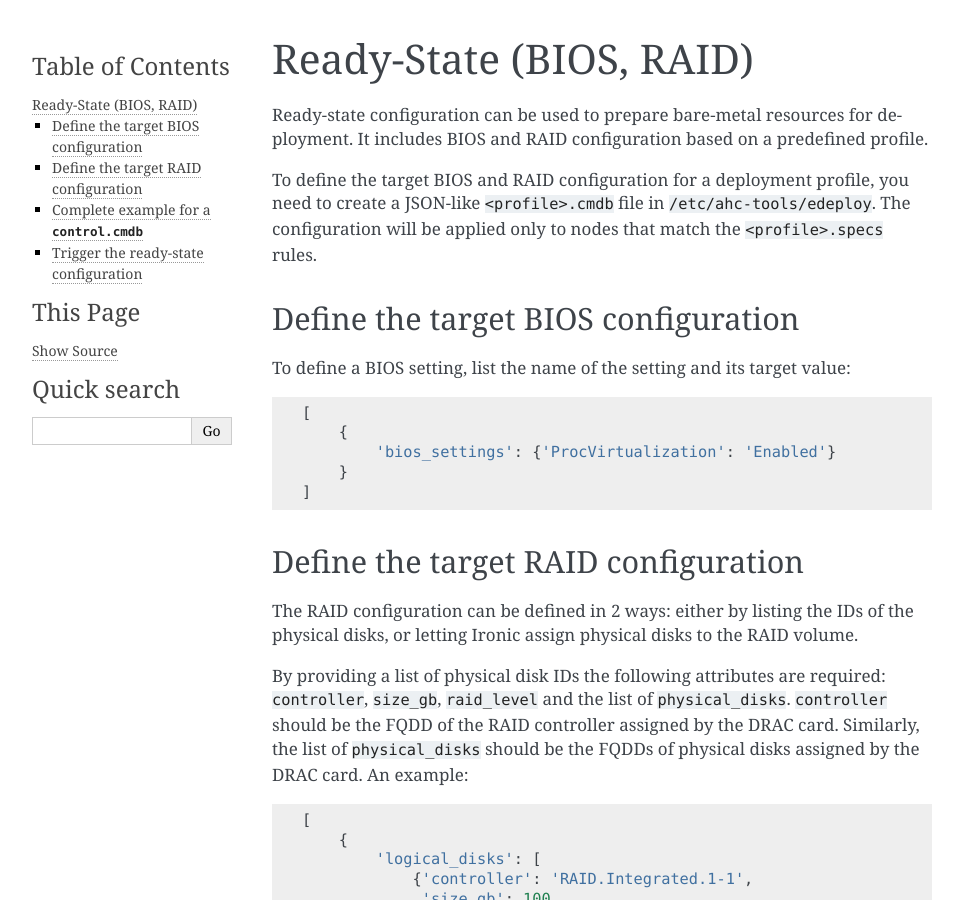
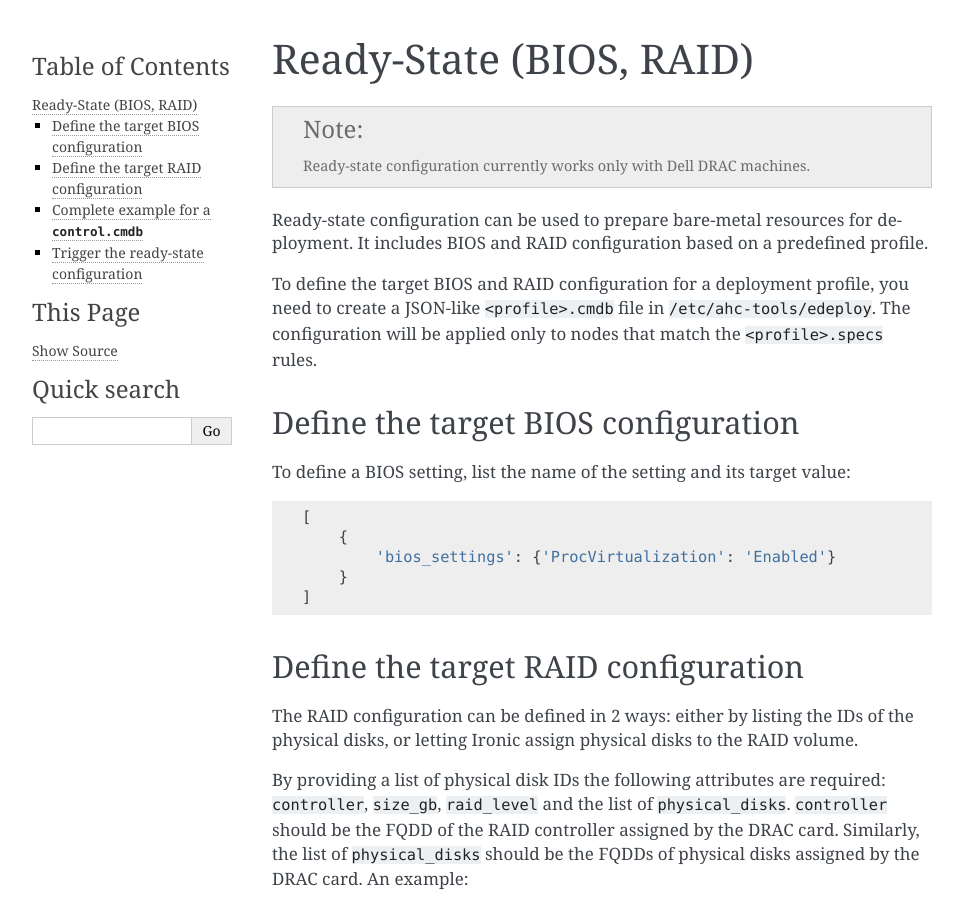
Before and after one commit to openstack-archive/tripleo-docs, a Sphinx documentation site: the page built from doc/source/advanced_deployment/ready_state.rst, in a window 1280 px wide and 900 px high. Shown: the whole window, without its empty margins (148-1111 px from the left). Built offline with Sphinx 7.4.7, drawn with Linux system fonts in a browser that asks for light colours.

Commit message:
Add note that ready-state config works only with DRAC nodes
Change-Id: I6c239c3165b4d12f8f4ea063cdadc3c76167f9d9

```diff
--- a/doc/source/advanced_deployment/ready_state.rst
+++ b/doc/source/advanced_deployment/ready_state.rst
@@ -1,5 +1,8 @@
 Ready-State (BIOS, RAID)
 ========================
+
+.. note:: Ready-state configuration currently works only with Dell DRAC
+          machines.
 
 Ready-state configuration can be used to prepare bare-metal resources for
 deployment. It includes BIOS and RAID configuration based on a predefined
```
